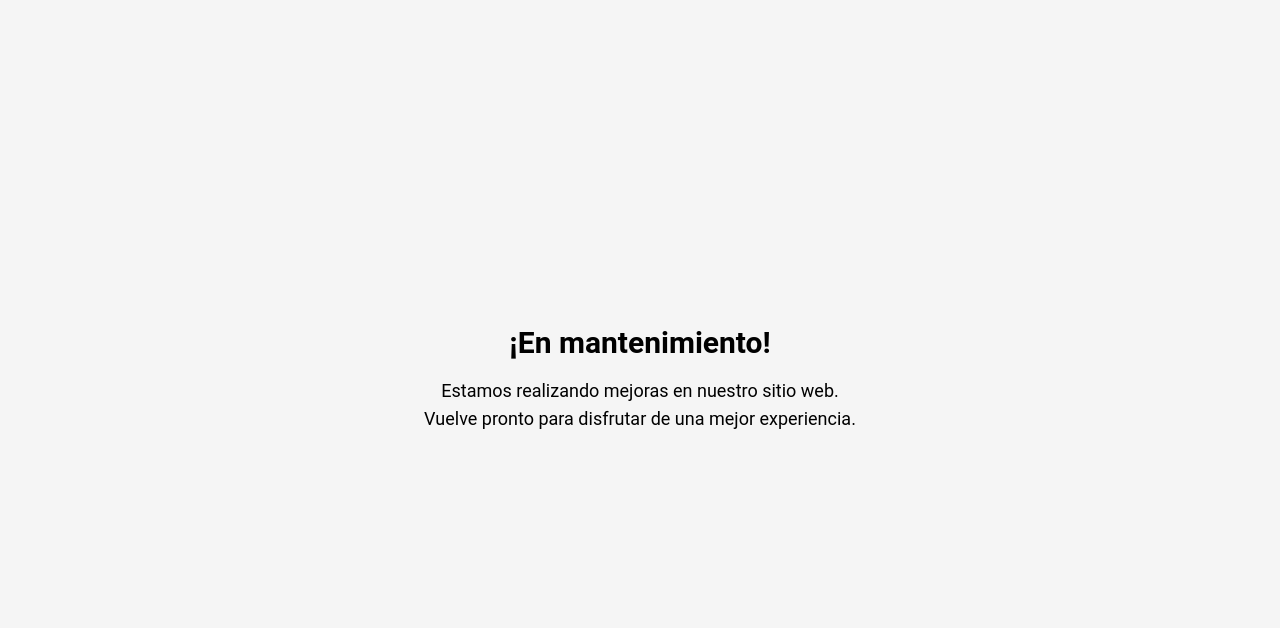
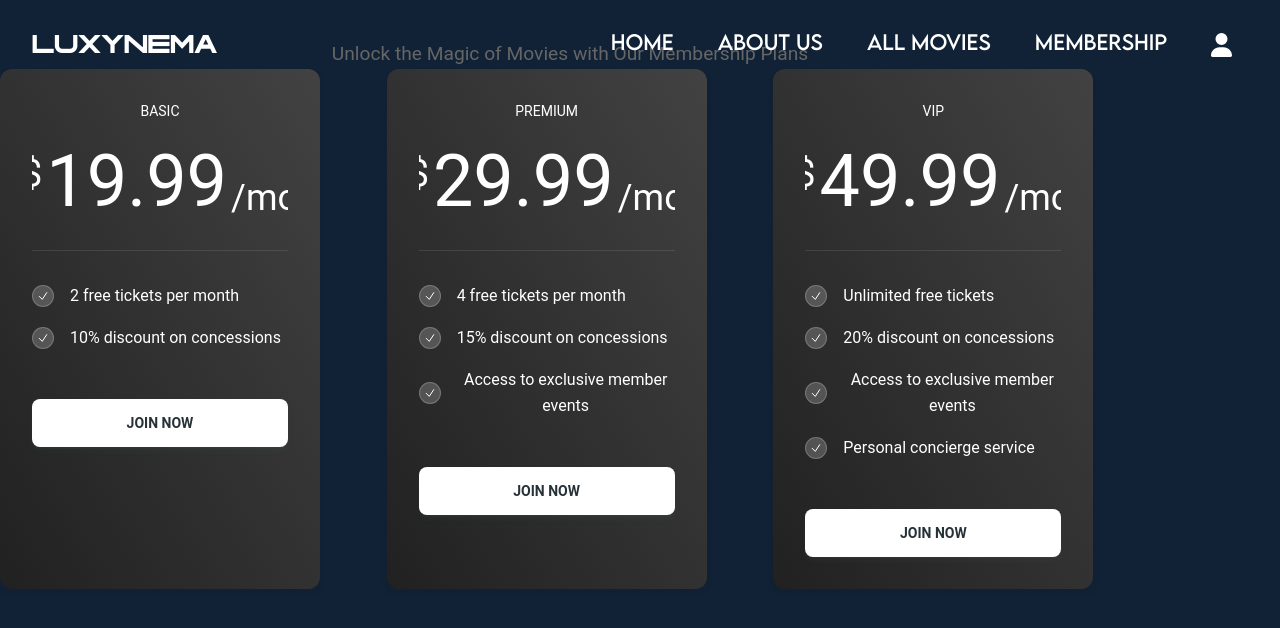
Before and after one commit to VargaScript/luxynema_front, a React (Vite) app: page /membership in a window 1280 px wide. Shown: the top 628 px of the page. Built offline with nearby package versions, Linux system fonts and the light colour scheme.

Commit message:
membership

```diff
--- a/src/App.jsx
+++ b/src/App.jsx
@@ -5,7 +5,7 @@ import { Login } from './components/Login/Login';
 // import { Payment } from './components/Payment/Payment';
 // import { Schedule } from './components/Schedule/Schedule';
 // import { AboutUs } from './components/AboutUs/AboutUs';
-// import { Membership } from './components/Membership/Membership';
+
 // import { AllMovies } from './components/AllMovies/AllMovies';
 // import { Account } from './components/Account/Account';
 // import { ErrorPage } from './components/ErrorPage/ErrorPage';
@@ -14,8 +14,8 @@ import { AboutUs } from './components/Client/AboutUs/AboutUs';
 import { AllMovies } from './components/Client/AllMovies/AllMovies';
 import { Schedule } from './components/Client/Schedule/Schedule';
 import { Payment } from './components/Client/Payment/Payment';
-import { Membership } from './components/Client/Membership/Membership';
 import { Account } from './components/Client/Account/Account';
+import Membership from './components/Client/Membership/Membership';
 
 const App = () => {
   return (
@@ -26,7 +26,7 @@ const App = () => {
       <Route path="/home" element={<Home />} />
       {/* <Route path="/schedule" element={<Schedule />} /> */}
       {/* <Route path="/about-us" element={<AboutUs />} /> */}
-      {/* <Route path="/membership" element={<Membership />} /> */}
+      <Route path="/membership" element={<Membership />} />
       {/* <Route path="/all-movies" element={<AllMovies />} /> */}
       {/* <Route path="/account" element={<Account />} /> */}
       {/* <Route path="/payment" element={<Payment />} /> */}
--- a/src/components/Client/Membership/Membership.css
+++ b/src/components/Client/Membership/Membership.css
@@ -0,0 +1,78 @@
+.container {
+  padding-top: 20px;
+  text-align: center; /* Centrar el texto dentro del contenedor */
+}
+
+.membership-plans {
+  display: grid;
+  grid-template-columns: repeat(auto-fit, minmax(250px, 1fr));
+  /* Adjust gap property for spacing */
+  gap: 20px; /* Adjust as needed */
+  justify-content: center; /* Centrar las tarjetas horizontalmente */
+
+}
+
+
+.plan-card {
+  width: 30%;
+  min-width: 250px;
+  margin: 60px; /* Puedes aumentar este valor para aumentar el espaciado entre tarjetas */
+  padding: 20px;
+  border: 1px solid #ccc;
+  border-radius: 8px;
+  box-shadow: 0 0 10px rgba(0, 0, 0, 0.1);
+  transition: transform 0.3s ease;
+  background-color: #f9f9f9;
+}
+
+
+.plan-card:hover {
+  transform: translateY(-5px);
+}
+
+.plan-card h3 {
+  font-size: 1.8rem;
+  margin-bottom: 15px;
+  color: #333;
+  text-align: center;
+}
+
+.plan-card ul {
+  list-style: none;
+  padding: 0;
+  margin-bottom: 20px;
+}
+
+.plan-card ul li {
+  margin-bottom: 10px;
+  color: #666;
+}
+
+.price {
+  font-size: 1.4rem;
+  margin-bottom: 15px;
+  color: #007bff;
+  text-align: center;
+}
+
+button {
+  display: block;
+  margin: 0 auto;
+  padding: 12px 24px;
+  border: none;
+  background-color: #007bff;
+  color: #fff;
+  border-radius: 5px;
+  cursor: pointer;
+  transition: background-color 0.3s ease;
+}
+
+button:hover {
+  background-color: #0056b3;
+}
+
+.slogan {
+  font-size: 1.2rem;
+  color: #666;
+  margin-top: 20px;
+}
--- a/src/components/Client/Membership/Membership.jsx
+++ b/src/components/Client/Membership/Membership.jsx
@@ -1,15 +1,124 @@
 import React from "react";
+import { HomeNavbar } from "../HomeNavbar/HomeNavbar";
+import {
+  Card,
+  CardHeader,
+  CardBody,
+  CardFooter,
+  Typography,
+  Button,
+} from "@material-tailwind/react";
+import "./Membership.css";
 
-export const Membership = () => {
+function CheckIcon() {
   return (
-    <div className="bg-gray-100 min-h-screen flex flex-col items-center justify-center">
-      <div className="container mx-auto p-4 text-center">
-        <h1 className="text-3xl font-bold mb-4">¡En mantenimiento!</h1>
-        <p className="text-lg mb-8">
-          Estamos realizando mejoras en nuestro sitio web. <br />
-          Vuelve pronto para disfrutar de una mejor experiencia.
-        </p>
+    <svg
+      xmlns="http://www.w3.org/2000/svg"
+      fill="none"
+      viewBox="0 0 24 24"
+      strokeWidth={2}
+      stroke="currentColor"
+      className="h-3 w-3"
+    >
+      <path strokeLinecap="round" strokeLinejoin="round" d="M4.5 12.75l6 6 9-13.5" />
+    </svg>
+  );
+}
+
+const MembershipPlanCard = ({ title, price, features, buttonText }) => {
+  return (
+    <Card color="gray" variant="gradient" className="w-full max-w-[20rem] p-8 mb-8">
+      <CardHeader
+        floated={false}
+        shadow={false}
+        color="transparent"
+        className="m-0 mb-8 rounded-none border-b border-white/10 pb-8 text-center"
+      >
+        <Typography variant="small" color="white" className="font-normal uppercase">
+          {title}
+        </Typography>
+        <Typography
+          variant="h1"
+          color="white"
+          className="mt-6 flex justify-center gap-1 text-7xl font-normal"
+        >
+          <span className="mt-2 text-4xl">$</span> {price} <span className="self-end text-4xl">/mo</span>
+        </Typography>
+      </CardHeader>
+      <CardBody className="p-0">
+        <ul className="flex flex-col gap-4">
+          {features.map((feature, index) => (
+            <li key={index} className="flex items-center gap-4">
+              <span className="rounded-full border border-white/20 bg-white/20 p-1">
+                <CheckIcon />
+              </span>
+              <Typography className="font-normal">{feature}</Typography>
+            </li>
+          ))}
+        </ul>
+      </CardBody>
+      <CardFooter className="mt-12 p-0">
+        <Button
+          size="lg"
+          color="white"
+          className="hover:scale-[1.02] focus:scale-[1.02] active:scale-100"
+          ripple={false}
+          fullWidth={true}
+        >
+          {buttonText}
+        </Button>
+      </CardFooter>
+    </Card>
+  );
+};
+
+const Membership = () => {
+  const plans = [
+    {
+      title: "Basic",
+      price: "19.99",
+      features: ["2 free tickets per month", "10% discount on concessions"],
+      buttonText: "Join Now",
+    },
+    {
+      title: "Premium",
+      price: "29.99",
+      features: [
+        "4 free tickets per month",
+        "15% discount on concessions",
+        "Access to exclusive member events",
+      ],
+      buttonText: "Join Now",
+    },
+    {
+      title: "VIP",
+      price: "49.99",
+      features: [
+        "Unlimited free tickets",
+        "20% discount on concessions",
+        "Access to exclusive member events",
+        "Personal concierge service",
+      ],
+      buttonText: "Join Now",
+    },
+  ];
+
+  return (
+    <div>
+      <HomeNavbar />
+      <div className="container">
+        <div className="header">
+          <p className="slogan">Unlock the Magic of Movies with Our Membership Plans</p>
+        </div>
+
+        <div className="membership-plans">
+          {plans.map((plan, index) => (
+            <MembershipPlanCard key={index} {...plan} />
+          ))}
+        </div>
       </div>
     </div>
   );
 };
+
+export default Membership;
```
